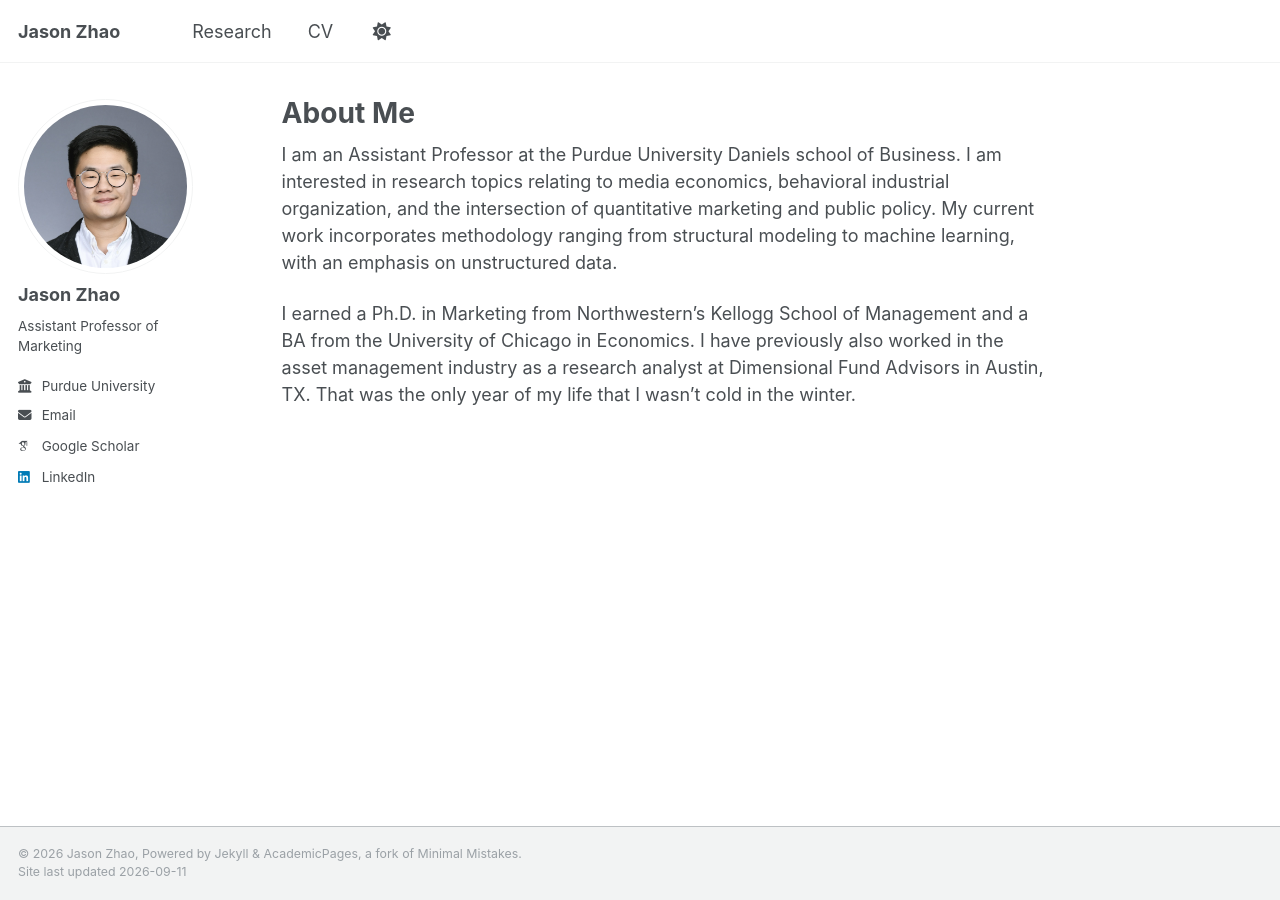
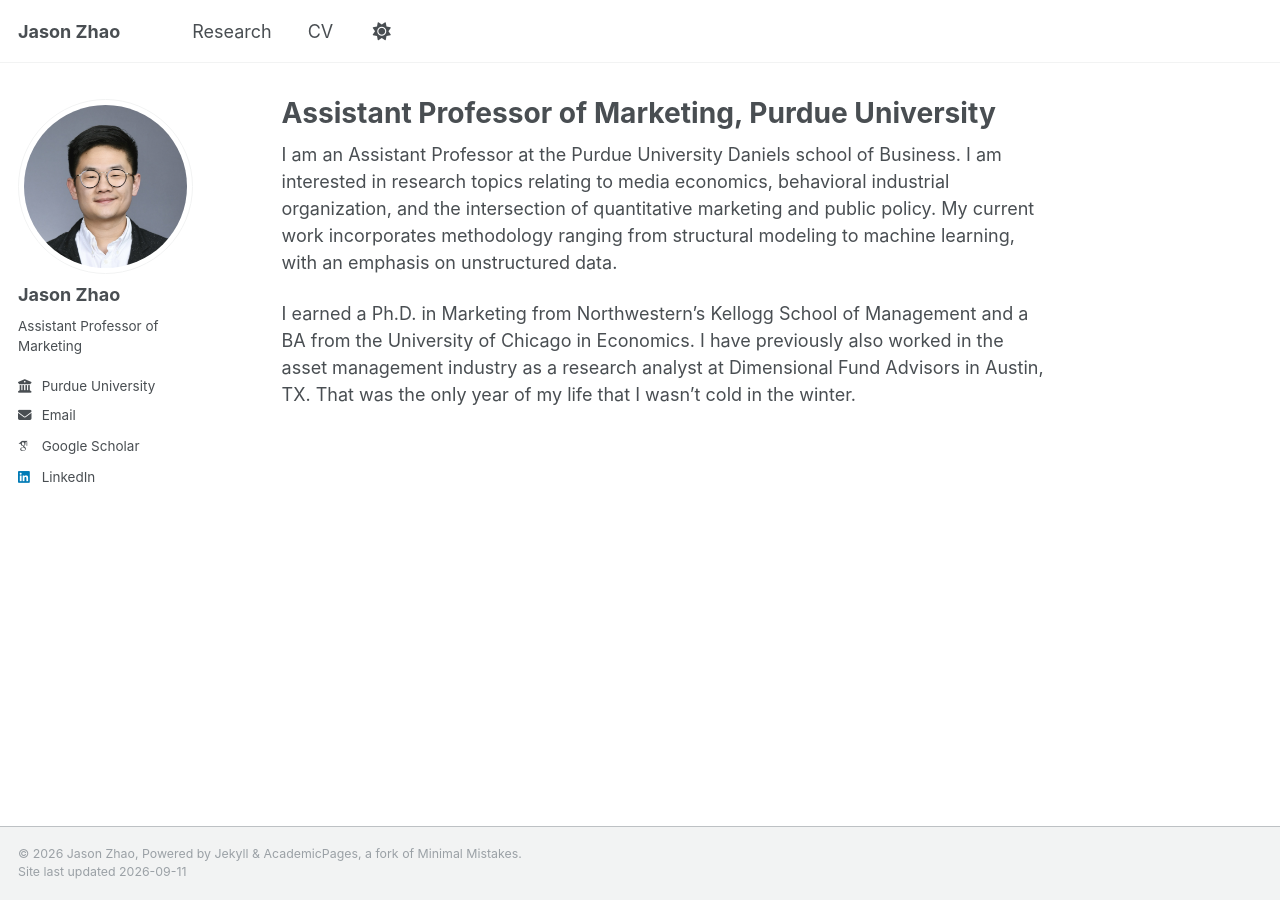
Before and after one commit to zhaocommajason/zhaocommajason.github.io, a Jekyll site: the page built from _pages/about.md, in a window 1280 px wide. Built offline with Jekyll 4.4.1, drawn with Linux system fonts in a browser that asks for light colours; some web fonts are replaced; a script that is not in the unit is left out.

Commit message:
Update page title, R&R status display, and archive template
Co-Authored-By: Claude Sonnet 4.6 <noreply@anthropic.com>

```diff
--- a/_includes/archive-single.html
+++ b/_includes/archive-single.html
@@ -52,6 +52,9 @@
          <p class="page__date"><strong><i class="fa fa-fw fa-calendar" aria-hidden="true"></i> {{ site.data.ui-text[site.locale].date_label | default: "Published:" }}</strong> <time datetime="{{ post.date | default: "1900-01-01" | date_to_xmlschema }}">{{ post.date | default: "1900-01-01" | date: "%B %d, %Y" }}</time></p>
         {% endif %}
 
+    {% if post.status %}
+    <p class="archive__item-excerpt"><em>{{ post.status }}</em></p>
+    {% endif %}
     {% if post.excerpt and site.read_more != 'enabled' %}
     <p class="archive__item-excerpt" itemprop="description">{{ post.excerpt | markdownify }}</p>
     {% elsif post.excerpt and site.read_more == 'enabled' %}
--- a/_pages/about.md
+++ b/_pages/about.md
@@ -1,6 +1,6 @@
 ---
 permalink: /
-title: "About Me"
+title: "Assistant Professor of Marketing, Purdue University"
 author_profile: true
 redirect_from:
   - /about/
```
Also changed, not shown: _publications/2025-PhysGifts.md (+2 -1 lines).
